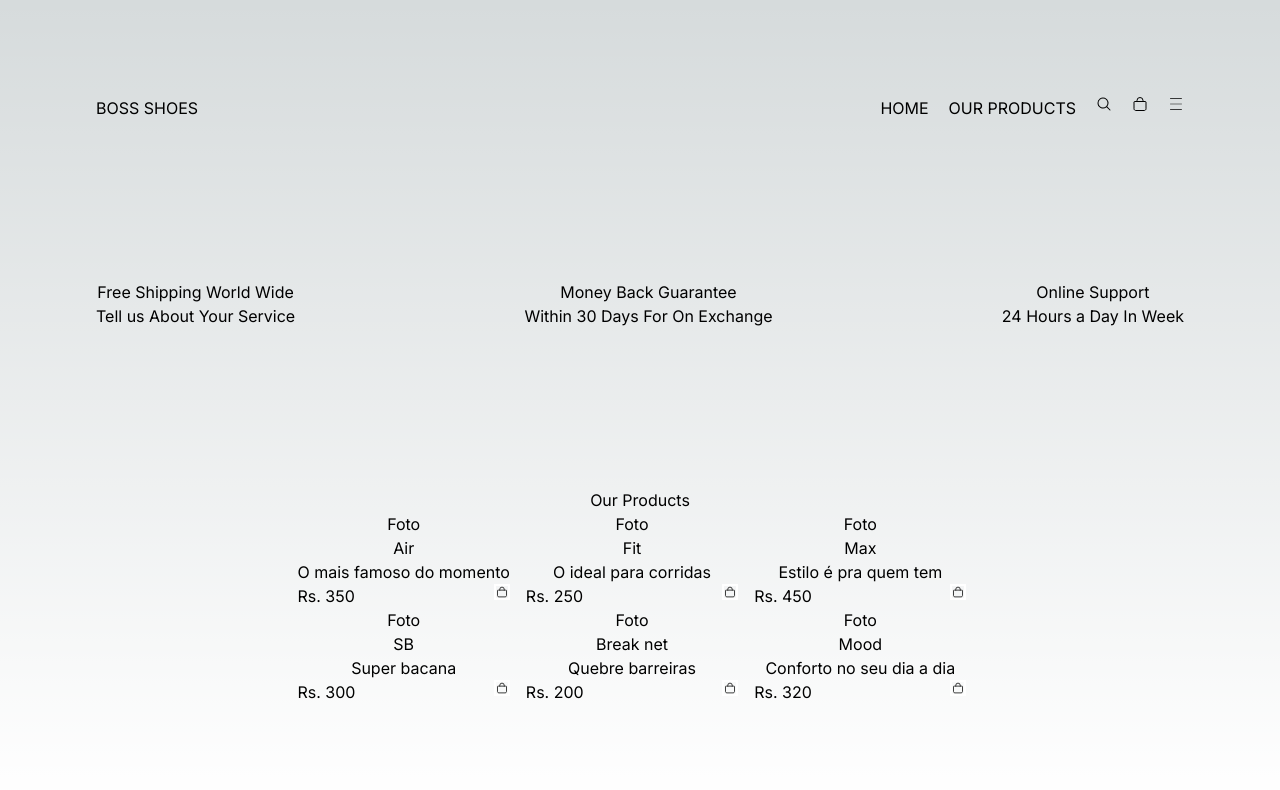
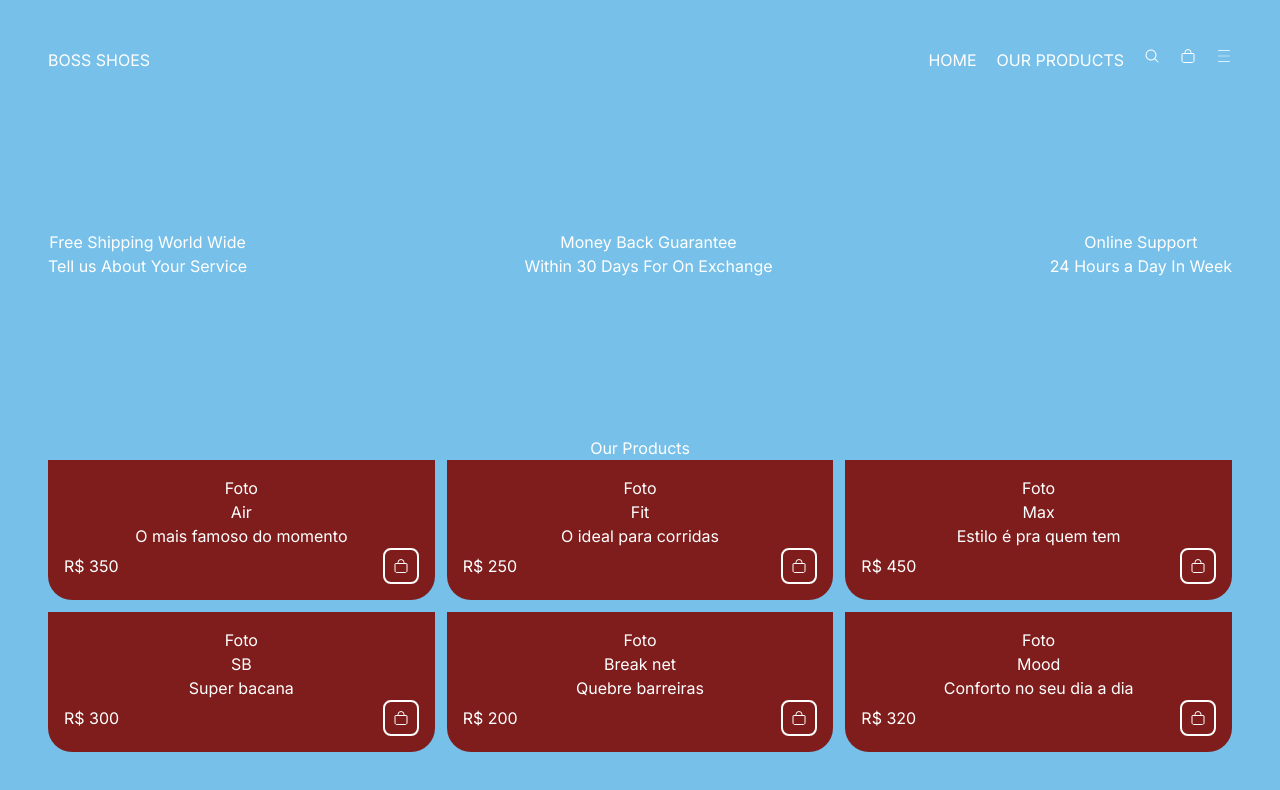
Before and after one commit to bcf513/teste-boss-shoes, a Next.js app: page / in a window 1280 px wide. Shown: the top 790 px of the page. Built offline with nearby package versions, Linux system fonts and the light colour scheme.

Commit message:
Feat: Início de estilização

```diff
--- a/src/app/(components)/Product.tsx
+++ b/src/app/(components)/Product.tsx
@@ -17,16 +17,15 @@ function Product({
 }>) {
   const { addProduct } = useCartContext();
   return (
-    <div className="flex flex-col items-center pe-4">
+    <div className="flex flex-col items-center pe-4 rounded-b-3xl p-4 bg-red-900">
       <h1>Foto</h1>
       <h3>{title}</h3>
       <p>{description}</p>
-      <div className="flex justify-between w-full">
-        <h3>Rs. {price.toString()}</h3>
-        <IoBagOutline
-          className="border-spacing-4 border-solid border-white border-2"
-          onClick={() => addProduct(productId)}
-        />
+      <div className="flex justify-between w-full items-center">
+        <h3>R$ {price.toString()}</h3>
+        <div className="border-spacing-4 border-solid border-white rounded-lg border-2 p-2">
+          <IoBagOutline onClick={() => addProduct(productId)} />
+        </div>
       </div>
     </div>
   );
--- a/src/app/(components)/ProductsSection.tsx
+++ b/src/app/(components)/ProductsSection.tsx
@@ -4,10 +4,10 @@ import products from "@/db/products";
 
 function ProductsSection() {
   return (
-    <div className="flex flex-col justify-center">
+    <div className="flex flex-col justify-center w-full">
       <h1 className="flex justify-center">Our Products</h1>
 
-      <div className="grid grid-cols-3">
+      <div className="grid grid-cols-3 gap-3">
         {products.map((product) => (
           <Product
             key={product.id}
--- a/src/app/globals.css
+++ b/src/app/globals.css
@@ -3,17 +3,9 @@
 @tailwind utilities;
 
 :root {
-  --foreground-rgb: 0, 0, 0;
-  --background-start-rgb: 214, 219, 220;
-  --background-end-rgb: 255, 255, 255;
-}
-
-@media (prefers-color-scheme: dark) {
-  :root {
-    --foreground-rgb: 255, 255, 255;
-    --background-start-rgb: 0, 0, 0;
-    --background-end-rgb: 0, 0, 0;
-  }
+  --foreground-rgb: 255, 255, 255;
+  --background-start-rgb: 119, 192, 233;
+  --background-end-rgb: 119, 192, 233;
 }
 
 body {
--- a/src/app/page.tsx
+++ b/src/app/page.tsx
@@ -5,7 +5,7 @@ import { CartProvider } from "@/providers/Cart";
 
 export default function Home() {
   return (
-    <main className="flex min-h-screen flex-col items-center justify-between p-24">
+    <main className="flex min-h-screen flex-col items-center justify-between p-12">
       <CartProvider>
         <Header />
         <InformativeTagsSection />
```
